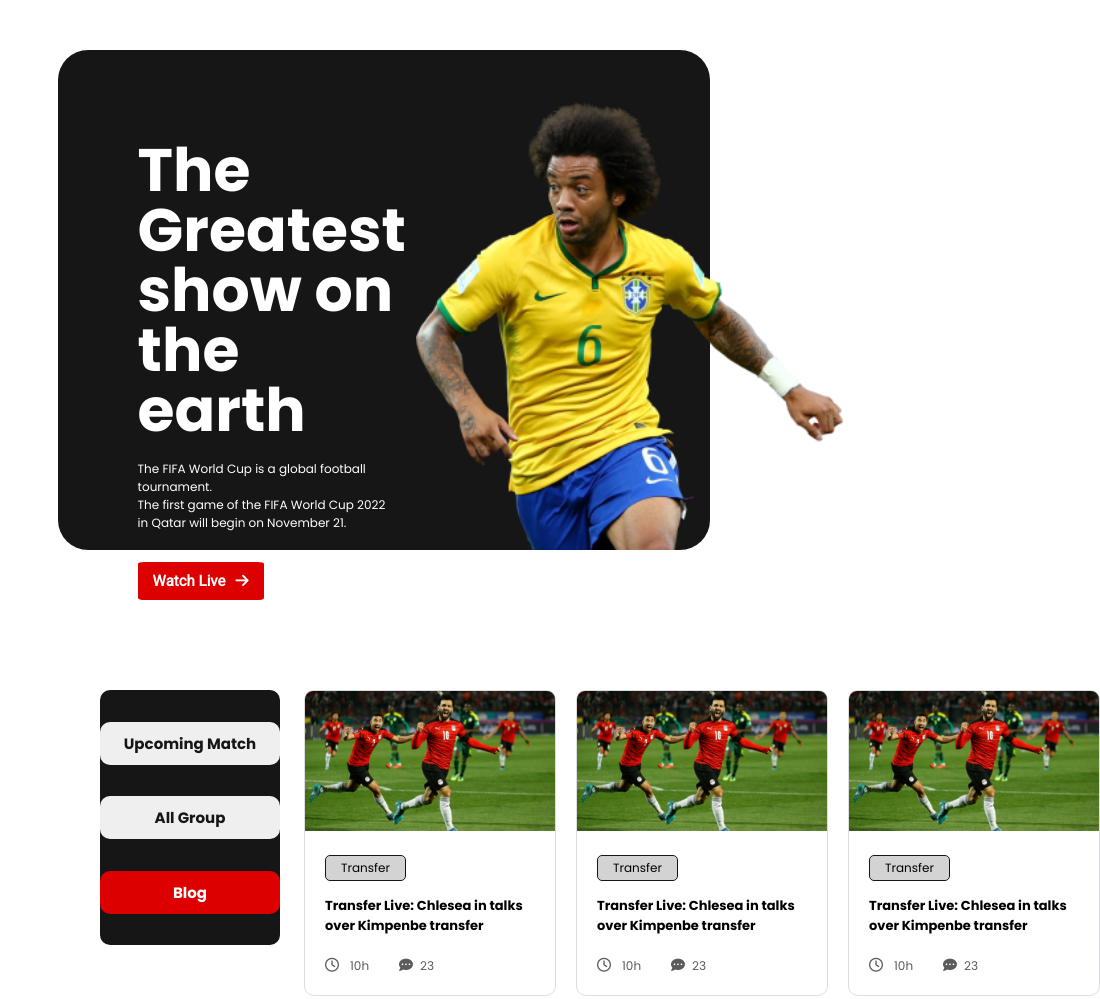
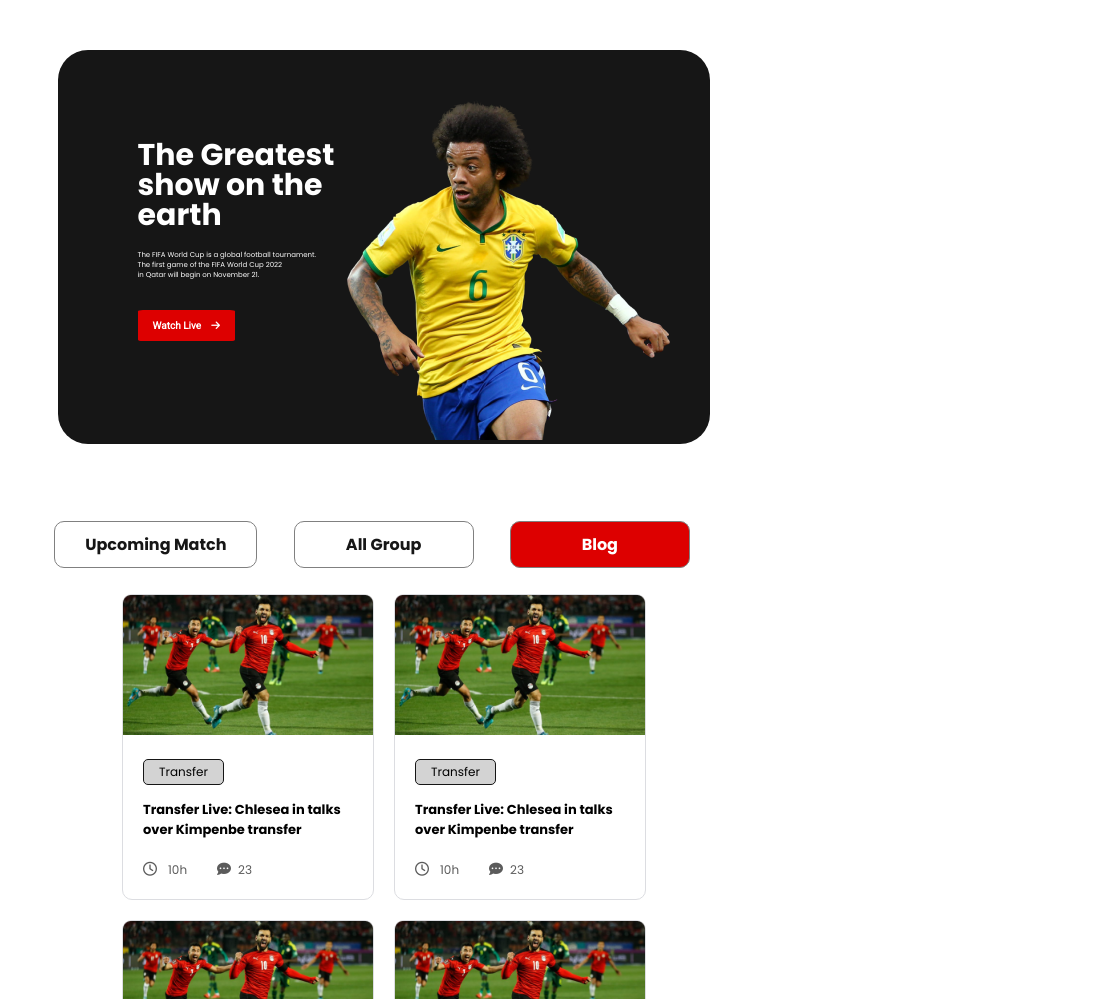
Before and after one commit to RaiAn-CSE/world-cup-tournament-assignment-02, a plain HTML site: page index.html in a window 768 px wide. Shown: the top 999 px of the page, 1100 px wide, since content can reach past the window. Drawn offline with Linux system fonts and the light colour scheme.

Commit message:
ipad view

```diff
--- a/index.html
+++ b/index.html
@@ -34,7 +34,7 @@
     <main>
         <section class="blog-content">
             <aside class="nav-bar">
-                <button><a href="match.html">Upcoming Match</a></button>
+                <button class="fix-width"><a href="match.html">Upcoming Match</a></button>
                 <button><a href="#">All Group</a></button>
                 <button class="active-now"><a href="index.html">Blog</a></button>
             </aside>
--- a/style/match.css
+++ b/style/match.css
@@ -260,3 +260,183 @@ footer .footer-menu a {
 
 
 /* -----------------------------------------------------------End Footer */
+
+/* --------------------------------------------Media Queries */
+/* ------------------------------------------Mobile View Start */
+
+@media screen and (max-width:688px) {
+    header {
+        height: auto;
+    }
+
+    .banner {
+        flex-direction: column;
+        align-items: center;
+        justify-content: center;
+        text-align: center;
+    }
+
+    .banner-content {
+        width: 100%;
+        padding: 30px 30px 30px 44px;
+    }
+
+    .banner-content h1 {
+        font-size: 26px;
+        line-height: 50px;
+    }
+
+    .banner-content p {
+        font-size: 8px;
+    }
+
+    .banner-img img {
+        margin-left: 30px;
+        width: 80%;
+    }
+
+    /* main  */
+    .blog-content {
+        flex-direction: column;
+        align-items: center;
+        margin: 0 60px;
+    }
+
+
+    /* blog  */
+
+    .contents {
+        grid-template-columns: repeat(1, 1fr);
+    }
+
+    .blog {
+        width: 100%;
+    }
+
+    .nav-bar {
+        margin-right: 0;
+        margin-bottom: 20px;
+    }
+
+
+    /* footer  */
+    footer {
+        height: 500px;
+    }
+
+    .footer-menu {
+        flex-direction: column;
+        align-items: center;
+    }
+
+    footer .footer-menu a {
+        margin-right: 0;
+        margin-top: 18px;
+    }
+
+    .social-media-link {
+        flex-direction: column;
+        align-items: center;
+    }
+
+
+}
+
+/* ------------------------------------------Mobile View End  */
+
+/* --------------------------------------------------------------------iPad View  */
+
+@media only screen and (min-width:688px) and (max-width:992px) {
+    header {
+        height: auto;
+        margin: 50px auto 50px;
+    }
+
+    .banner-content {
+        width: 100%;
+        padding: 30px 10px 0px 44px
+    }
+
+    .banner-content {
+        width: 50%;
+        height: 90%;
+        padding: 20px 10px 0px 80px;
+    }
+
+    .banner-content h1 {
+        font-weight: 700;
+        line-height: 30px;
+        font-size: 30px;
+        margin-top: 70px;
+        margin-bottom: 20px;
+    }
+
+    .banner-content p {
+        font-size: 7px;
+        margin-bottom: 30px;
+    }
+
+    .anchor-tag {
+        border-radius: 5%;
+        font-size: 10px;
+        padding: 10px 15px;
+        text-align: center;
+        font-family: var(--font2);
+    }
+
+    .banner-img {
+        height: 100%;
+        margin-right: 40px;
+    }
+
+    .banner-img img {
+        margin-top: 50px;
+        height: 90%;
+    }
+
+    /* main body  */
+
+    .blog-content {
+        flex-direction: column;
+        align-items: center;
+        margin: 0 60px;
+    }
+
+    .nav-bar {
+        flex-direction: row;
+        justify-content: space-evenly;
+        background-color: #FFF;
+        width: 100%;
+        height: 100px;
+        column-gap: 30px;
+    }
+
+    .nav-bar button {
+        border: 1px solid gray;
+        background-color: white;
+    }
+
+    .nav-bar button a {
+        font-size: 16px;
+        padding: 10px 20px;
+    }
+
+    .nav-bar .fix-width {
+        width: auto;
+    }
+
+    /* blog content  */
+    .contents {
+        display: grid;
+        grid-template-columns: repeat(2, 1fr);
+    }
+
+
+    /* footer Menu  */
+    .footer-menu {
+        display: grid;
+        grid-template-columns: repeat(3, 1fr);
+        grid-row-gap: 30px;
+    }
+
+}
--- a/style/style.css
+++ b/style/style.css
@@ -345,3 +345,101 @@ footer .footer-menu a {
 }
 
 /* ------------------------------------------Mobile View End  */
+
+/* --------------------------------------------------------------------iPad View  */
+
+
+@media only screen and (min-width:688px) and (max-width:992px) {
+    header {
+        height: auto;
+        margin: 50px auto 50px;
+    }
+
+    .banner-content {
+        width: 100%;
+        padding: 30px 10px 0px 44px
+    }
+
+    .banner-content {
+        width: 50%;
+        height: 90%;
+        padding: 20px 10px 0px 80px;
+    }
+
+    .banner-content h1 {
+        font-weight: 700;
+        line-height: 30px;
+        font-size: 30px;
+        margin-top: 70px;
+        margin-bottom: 20px;
+    }
+
+    .banner-content p {
+        font-size: 7px;
+        margin-bottom: 30px;
+    }
+
+    .anchor-tag {
+        border-radius: 5%;
+        font-size: 10px;
+        padding: 10px 15px;
+        text-align: center;
+        font-family: var(--font2);
+    }
+
+    .banner-img {
+        height: 100%;
+        margin-right: 40px;
+    }
+
+    .banner-img img {
+        margin-top: 50px;
+        height: 90%;
+    }
+
+    /* main body  */
+
+    .blog-content {
+        flex-direction: column;
+        align-items: center;
+        margin: 0 60px;
+    }
+
+    .nav-bar {
+        flex-direction: row;
+        justify-content: space-evenly;
+        background-color: #FFF;
+        width: 100%;
+        height: 100px;
+        column-gap: 30px;
+    }
+
+    .nav-bar button {
+        border: 1px solid gray;
+        background-color: white;
+    }
+
+    .nav-bar button a {
+        font-size: 16px;
+        padding: 10px 20px;
+    }
+
+    .nav-bar .fix-width {
+        width: auto;
+    }
+
+    /* blog content  */
+    .contents {
+        display: grid;
+        grid-template-columns: repeat(2, 1fr);
+    }
+
+
+    /* footer Menu  */
+    .footer-menu {
+        display: grid;
+        grid-template-columns: repeat(3, 1fr);
+        grid-row-gap: 30px;
+    }
+
+}
```
